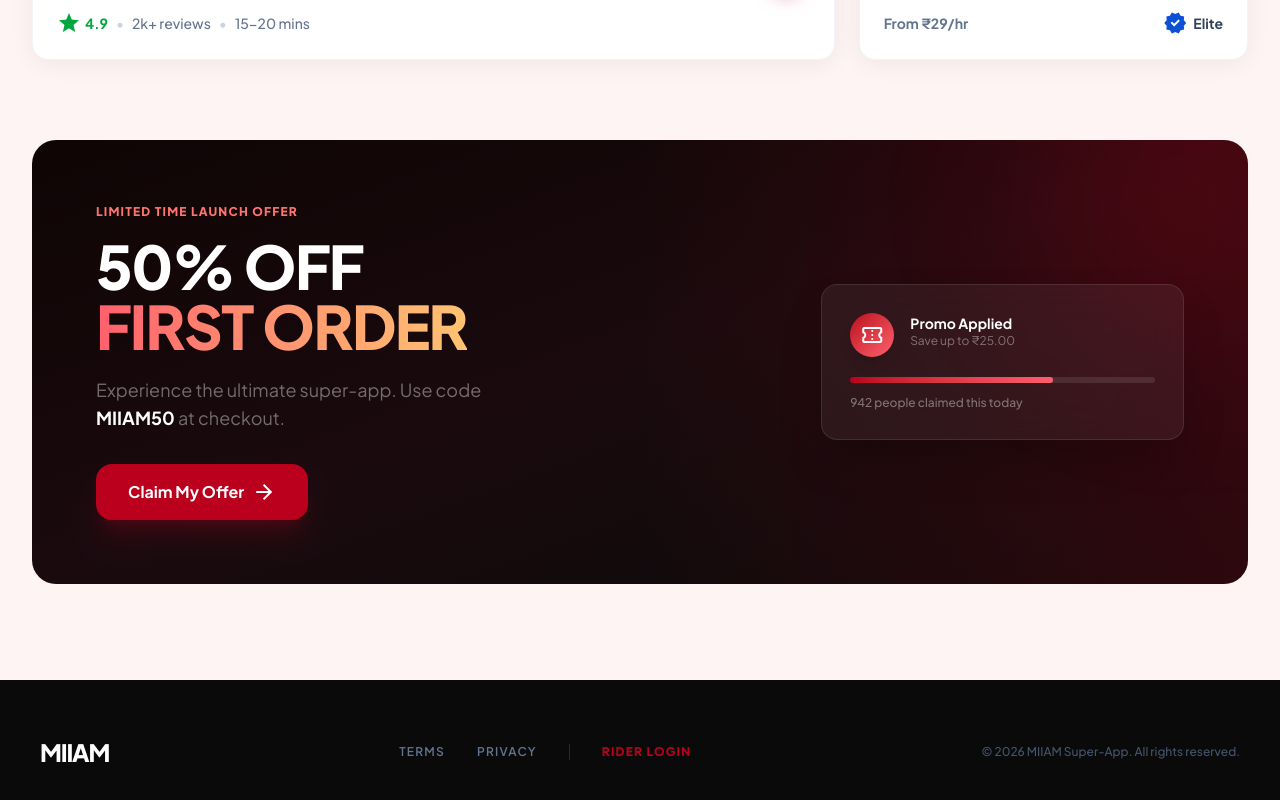
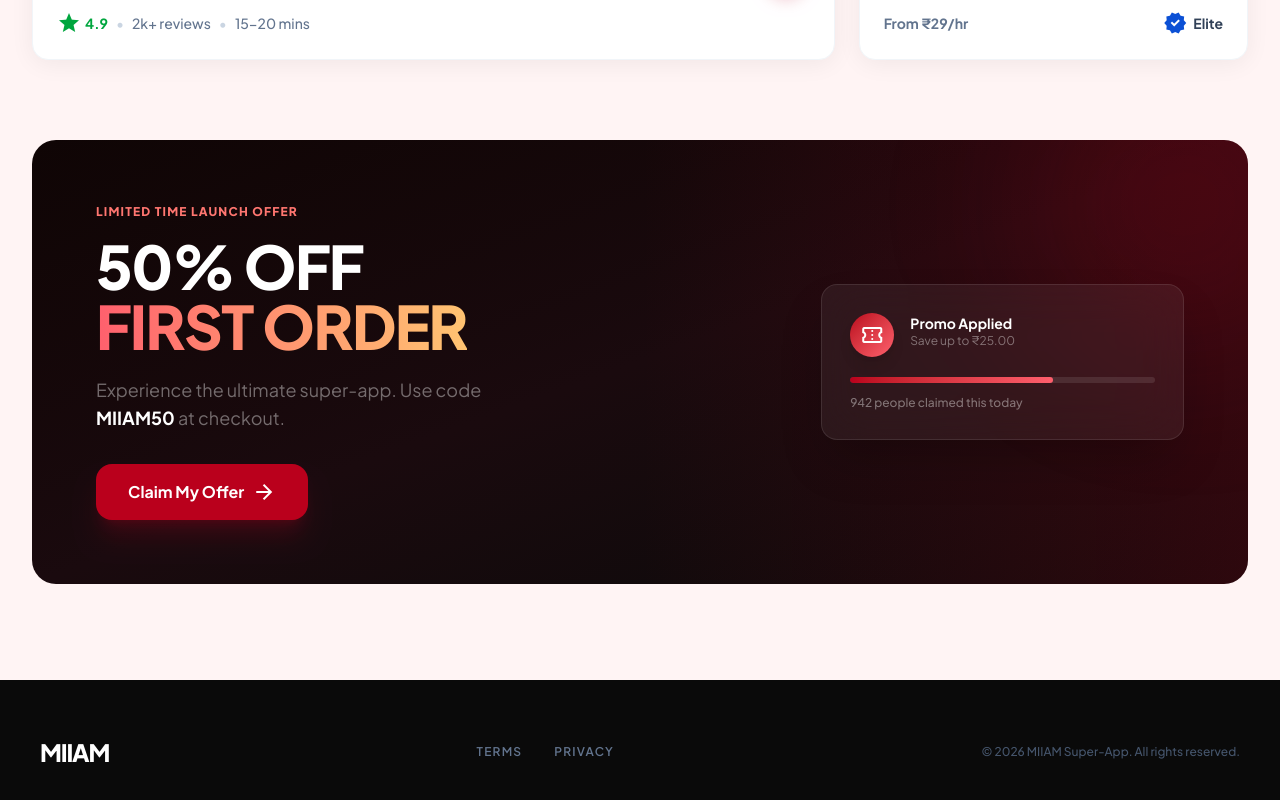
Before and after one commit to mayankinkk/MIIAM, a Next.js app in the folder miiam-app/: page / in a window 1280 px wide. Shown: the part 1688-2488 px from the top of the page. Built offline with nearby package versions, Linux system fonts and the light colour scheme; no server answers.

Commit message:
security: Remove rider login link from public footer

```diff
--- a/miiam-app/src/app/page.tsx
+++ b/miiam-app/src/app/page.tsx
@@ -307,9 +307,6 @@ export default function LandingPage() {
             <Link href="/privacy" className="text-slate-500 text-xs uppercase tracking-widest font-semibold hover:text-white transition-colors duration-200">
               Privacy
             </Link>
-            <Link href="/rider/login" className="text-[#ba001c] text-xs uppercase tracking-widest font-black border-l-0 md:border-l border-slate-800 pl-0 md:pl-8 hover:text-white transition-colors duration-200">
-              Rider Login
-            </Link>
           </div>
           <div className="text-slate-600 text-xs font-medium">
             {t.footerRights}
```
